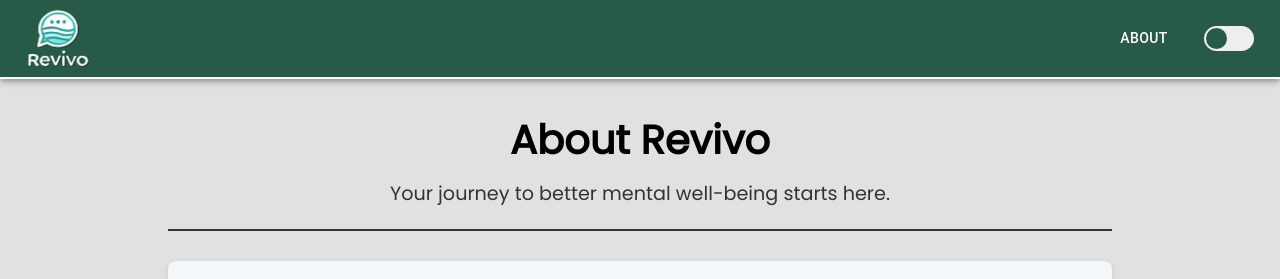
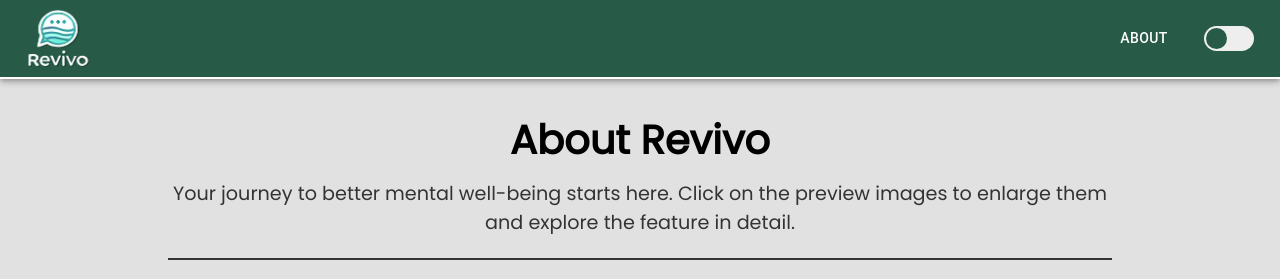
Before and after one commit to JohannCardona/Revivo, a React (Create React App) app in the folder frontend/: page /about in a window 1280 px wide. Shown: the top 279 px of the page. Built offline with nearby package versions, Linux system fonts and the light colour scheme.

Commit message:
Update About.jsx

```diff
--- a/frontend/src/components/About/About.jsx
+++ b/frontend/src/components/About/About.jsx
@@ -1,11 +1,11 @@
 import React, { useState } from "react";
 import CloseIcon from "@mui/icons-material/Close";
 import "../../styles/about/about.css";
-import chatbot from "../../images/chatbot.jpg";
-import mood from "../../images/mood.jpg";
-import dashboard from "../../images/dashboard.jpg";
+import chatbot from "../../images/chat.jpg";
+import mood from "../../images/emoji.jpg";
+import dashboard from "../../images/stats.jpg";
 import badges from "../../images/badges.jpg";
-import tips from "../../images/tips.jpg";
+import tips from "../../images/tip.jpg";
 import audios from "../../images/audios.jpg";
 import videos from "../../images/videos.jpg";
 
@@ -18,7 +18,10 @@ function About() {
     <div className="about-page">
       <header className="about-header">
         <h1>About Revivo</h1>
-        <p>Your journey to better mental well-being starts here.</p>
+        <p>
+          Your journey to better mental well-being starts here. Click on the
+          preview images to enlarge them and explore the feature in detail.
+        </p>
       </header>
 
       <section className="feature-section">
```
